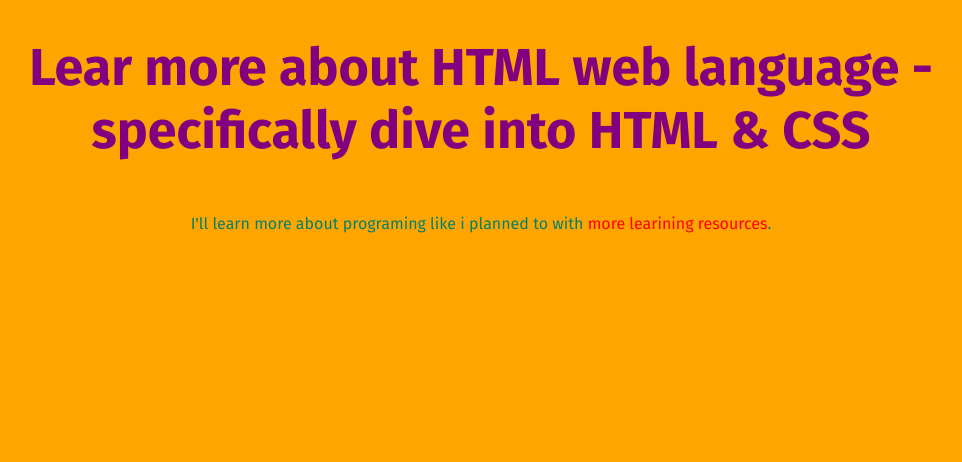
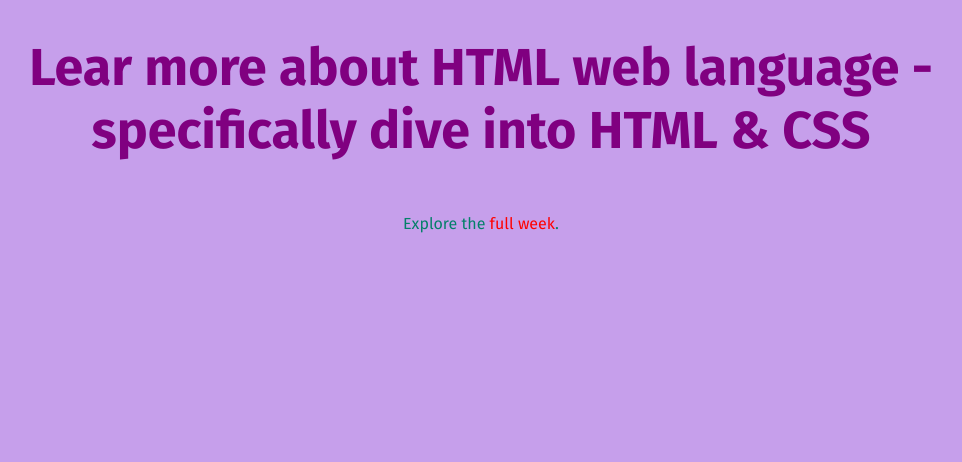
Before and after one commit to DimitrijeBigovic/Html-CSS-cortex, a plain HTML site: page index.html in a window 1280 px wide. Shown: the part 338-800 px from the top of the page, without its empty margins (159-1121 px from the left). Drawn offline with nearby package versions, Linux system fonts and the light colour scheme.

Commit message:
added a second html file

```diff
--- a/Daily-challenge.css
+++ b/Daily-challenge.css
@@ -1,6 +1,6 @@
 body {
   text-align: center;
-  background-color: orange;
+  background-color: rgb(198, 159, 235);
   margin: 50px;
 }
 
--- a/index.html
+++ b/index.html
@@ -1,6 +1,7 @@
 <!DOCTYPE html>
-<html>
+<html lang="en">
   <head>
+    <meta charset="UTF-8">
     <link rel="preconnect" href="https://fonts.googleapis.com" />
     <link rel="preconnect" href="https://fonts.gstatic.com" crossorigin />
     <link
@@ -17,8 +18,8 @@
       Lear more about HTML web language - specifically dive into HTML & CSS
     </p>
     <p>
-      I'll learn more about programing like i planned to with
-      <a href="https://www.google.com/">more learining resources</a>.
+     Explore the
+      <a href="full-week.html">full week</a>.
     </p>
   </body>
 </html>
```
Also changed, not shown: full-week.html (added, +10 -0 lines).
